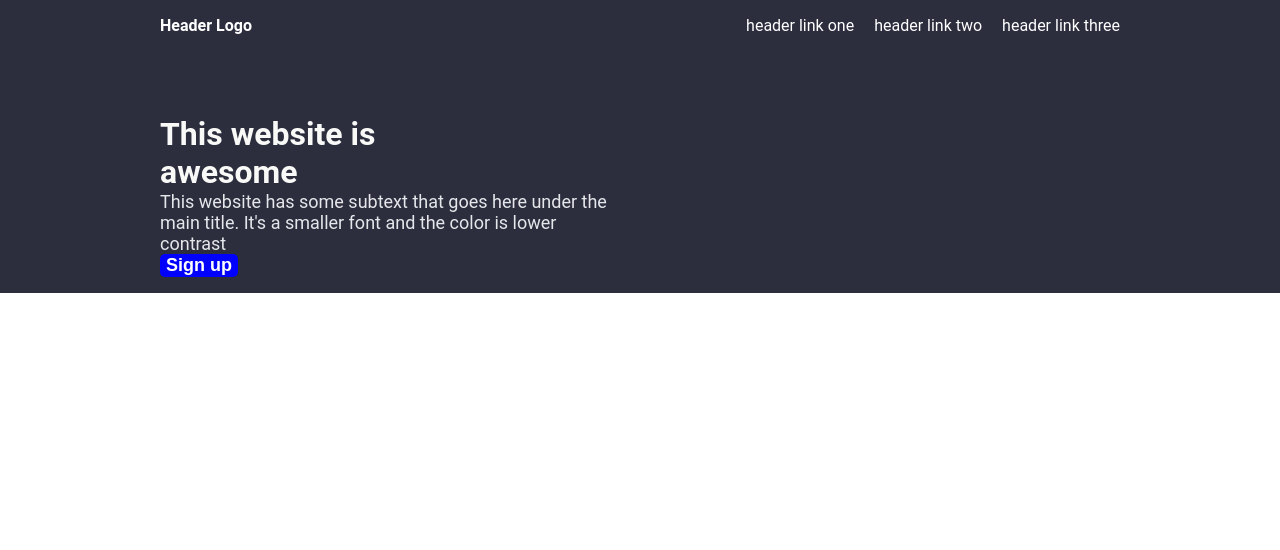
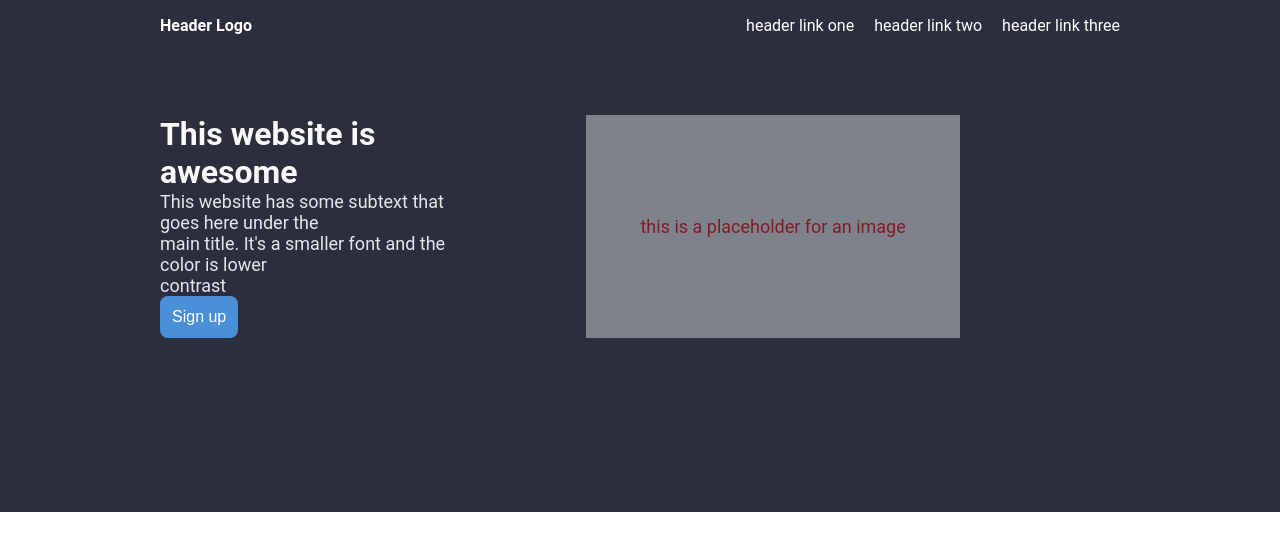
Before and after one commit to NeuronEdge67/odin_landing-page_project, a plain HTML site: page index.html in a window 1280 px wide. Drawn offline with Linux system fonts and the light colour scheme; a web font is replaced by a local one.

Commit message:
Header completed

```diff
--- a/index.html
+++ b/index.html
@@ -25,6 +25,9 @@
                     It's a smaller font and the color is lower<br>contrast</p>
                 <button>Sign up</button>
             </div>
+            <div class="place_holder">
+                <p class="place_holder_text">this is a placeholder for an image</p>
+            </div>
         </div>
     </div>
 </body>
--- a/style.css
+++ b/style.css
@@ -10,10 +10,13 @@
 }
 
 .header {
+    display: flex;
+    flex-direction: column;
     background-color: #2c2e3e;
     color: white;
     padding: 1rem 10rem;
     font-family: 'Roboto', sans-serif;
+    height: 60vh;
 }
 
 .nav {
@@ -42,15 +45,37 @@
 }
 
 .bottom_header p{
+    display: flex;
     font-size: 18px;
     color: #E5E7EB;
+    /* margin-bottom: 10px; */
 }
 
 .bottom_header button{
-    background-color: blue;
-    color: white;
-    font-weight: bold;
-    border-radius: 5px;
-    font-size: 18px;
-    border-width: 0px;
+    display: flex;
+    flex: 1;
+    min-height: 0;
+    background-color: #4A90D9;
+    color: #ffffff;
+    font-size: 16px;
+    font-weight: 500;
+    padding: 12px 12px;
+    border: none;
+    border-radius: 8px;
+    cursor: pointer;
 }
+
+.place_holder{
+    display: flex;
+    justify-content: center;
+    align-items: center;
+    background-color: white;
+    opacity: 0.4;
+    margin-left: 100px;
+    width: 40vw;
+}
+
+.place_holder p{
+    display: flex;
+    color: red;
+}
```
